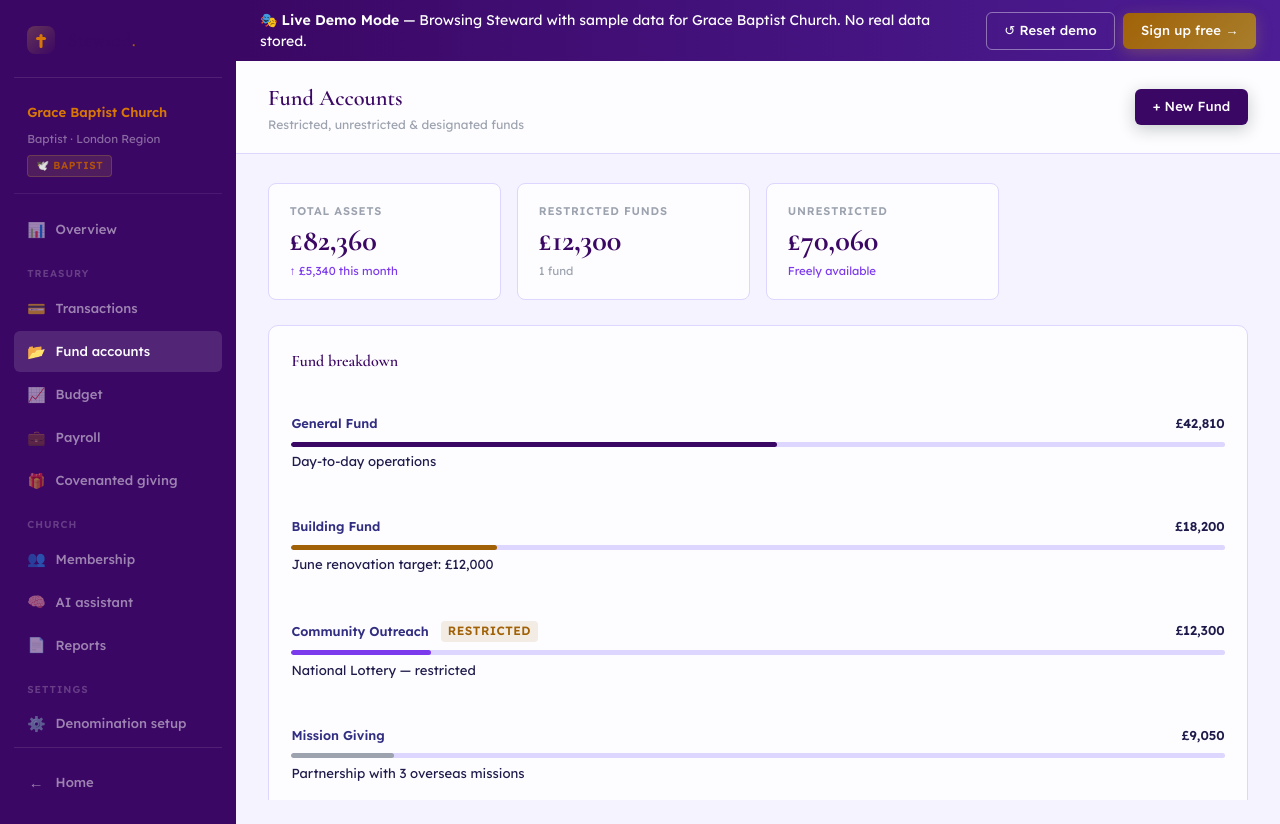
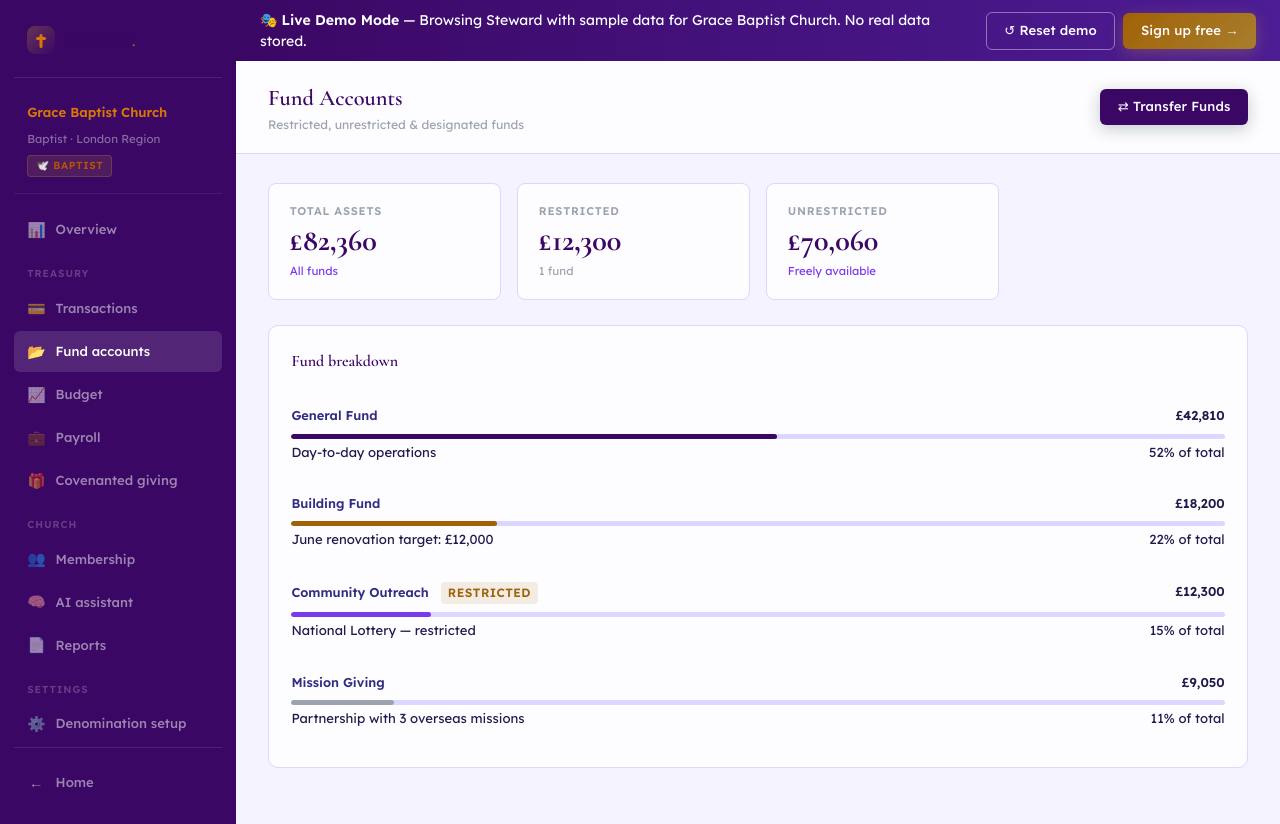
Before and after one commit to jatiopou-dev/Steward-MVP, a Next.js app: page /demo/funds in a window 1280 px wide. Built offline with nearby package versions, Linux system fonts and the light colour scheme.

Commit message:
feat: wire demo funds to context

```diff
--- a/src/app/demo/funds/page.tsx
+++ b/src/app/demo/funds/page.tsx
@@ -1,38 +1,92 @@
 "use client";
-import React from "react";
+import React, { useState } from "react";
 import Topbar from "@/components/dashboard/Topbar";
+import { useDemoState } from "@/contexts/DemoStateContext";
+
+type Transfer = { from: string; to: string; amount: number; date: string };
+
 export default function DemoFunds() {
-  const funds = [
-    { name: "General Fund", balance: "£42,810", pct: 52, color: "var(--forest)", restricted: false, notes: "Day-to-day operations" },
-    { name: "Building Fund", balance: "£18,200", pct: 22, color: "var(--gold)", restricted: false, notes: "June renovation target: £12,000" },
-    { name: "Community Outreach", balance: "£12,300", pct: 15, color: "var(--sage)", restricted: true, notes: "National Lottery — restricted" },
-    { name: "Mission Giving", balance: "£9,050", pct: 11, color: "var(--stone2)", restricted: false, notes: "Partnership with 3 overseas missions" },
-  ];
+  const { state, dispatch } = useDemoState();
+  const [showModal, setShowModal] = useState(false);
+  const [form, setForm] = useState({ from: state.funds[0].name, to: state.funds[1].name, amount: "" });
+  const [transfers, setTransfers] = useState<Transfer[]>([]);
+  const [error, setError] = useState("");
+
+  const total = state.funds.reduce((s, f) => s + f.balance, 0);
+  const restricted = state.funds.filter(f => f.restricted).reduce((s, f) => s + f.balance, 0);
+
+  const doTransfer = () => {
+    setError("");
+    const amt = parseFloat(form.amount);
+    if (!amt || amt <= 0) { setError("Enter a valid amount."); return; }
+    if (form.from === form.to) { setError("Select different funds."); return; }
+    const src = state.funds.find(f => f.name === form.from);
+    if (!src || src.balance < amt) { setError("Insufficient balance in source fund."); return; }
+    dispatch({ type: "TRANSFER_FUNDS", from: form.from, to: form.to, amount: amt });
+    setTransfers(prev => [{ from: form.from, to: form.to, amount: amt, date: new Date().toLocaleDateString("en-GB") }, ...prev]);
+    setForm(f => ({ ...f, amount: "" }));
+    setShowModal(false);
+  };
+
   return (
     <>
-      <Topbar title="Fund Accounts" subtitle="Restricted, unrestricted & designated funds" actions={<button className="btn btn-forest btn-sm">+ New Fund</button>} />
+      <Topbar title="Fund Accounts" subtitle="Restricted, unrestricted & designated funds" actions={<button className="btn btn-forest btn-sm" onClick={() => setShowModal(true)}>⇄ Transfer Funds</button>} />
       <div className="content">
         <div className="kpi-row">
-          <div className="kpi"><div className="kpi-lbl">Total assets</div><div className="kpi-val">£82,360</div><div className="kpi-meta up">↑ £5,340 this month</div></div>
-          <div className="kpi"><div className="kpi-lbl">Restricted funds</div><div className="kpi-val">£12,300</div><div className="kpi-meta neutral">1 fund</div></div>
-          <div className="kpi"><div className="kpi-lbl">Unrestricted</div><div className="kpi-val">£70,060</div><div className="kpi-meta up">Freely available</div></div>
+          <div className="kpi"><div className="kpi-lbl">Total assets</div><div className="kpi-val">£{total.toLocaleString()}</div><div className="kpi-meta up">All funds</div></div>
+          <div className="kpi"><div className="kpi-lbl">Restricted</div><div className="kpi-val">£{restricted.toLocaleString()}</div><div className="kpi-meta neutral">{state.funds.filter(f => f.restricted).length} fund{state.funds.filter(f => f.restricted).length !== 1 ? "s" : ""}</div></div>
+          <div className="kpi"><div className="kpi-lbl">Unrestricted</div><div className="kpi-val">£{(total - restricted).toLocaleString()}</div><div className="kpi-meta up">Freely available</div></div>
         </div>
+
         <div className="card">
           <div className="card-head"><div className="card-title">Fund breakdown</div></div>
-          <div className="fund-rows" style={{ padding: "0.5rem 0" }}>
-            {funds.map((f) => (
+          {state.funds.map(f => {
+            const pct = total > 0 ? Math.round(f.balance / total * 100) : 0;
+            return (
               <div key={f.name} style={{ padding: "1rem 0", borderBottom: "1px solid var(--border)" }}>
                 <div className="fund-head" style={{ marginBottom: "0.5rem" }}>
                   <span className="fund-nm" style={{ fontWeight: 600 }}>{f.name} {f.restricted && <span className="chip chip-gold" style={{ marginLeft: 8, fontSize: "0.75rem" }}>Restricted</span>}</span>
-                  <span style={{ fontWeight: 700, color: "var(--ink)" }}>{f.balance}</span>
+                  <span style={{ fontWeight: 700 }}>£{f.balance.toLocaleString()}</span>
                 </div>
-                <div className="fund-bar"><div className="fund-fill" style={{ width: `${f.pct}%`, background: f.color }}></div></div>
-                <div style={{ fontSize: "0.82rem", color: "var(--fg-muted)", marginTop: "0.35rem" }}>{f.notes}</div>
+                <div className="fund-bar"><div className="fund-fill" style={{ width: `${pct}%`, background: f.color }}></div></div>
+                <div style={{ display: "flex", justifyContent: "space-between", fontSize: "0.82rem", color: "var(--fg-muted)", marginTop: 4 }}>
+                  <span>{f.notes}</span><span>{pct}% of total</span>
+                </div>
               </div>
-            ))}
+            );
+          })}
+        </div>
+
+        {transfers.length > 0 && (
+          <div className="card" style={{ marginTop: "1rem" }}>
+            <div className="card-head"><div className="card-title">Transfer log</div></div>
+            <table className="tbl">
+              <thead><tr><th>Date</th><th>From</th><th>To</th><th>Amount</th></tr></thead>
+              <tbody>
+                {transfers.map((t, i) => (
+                  <tr key={i}><td>{t.date}</td><td>{t.from}</td><td>{t.to}</td><td>£{t.amount.toLocaleString()}</td></tr>
+                ))}
+              </tbody>
+            </table>
+          </div>
+        )}
+      </div>
+
+      {showModal && (
+        <div style={{ position: "fixed", inset: 0, background: "rgba(0,0,0,0.45)", display: "flex", alignItems: "center", justifyContent: "center", zIndex: 1000 }}>
+          <div className="card" style={{ width: 380, padding: "2rem", display: "flex", flexDirection: "column", gap: "1rem" }}>
+            <div className="card-title">Transfer Between Funds</div>
+            <div className="form-grp"><label>From fund</label><select value={form.from} onChange={e => setForm(f => ({ ...f, from: e.target.value }))} style={{ width: "100%", padding: "0.6rem", borderRadius: "8px", border: "1px solid var(--border)", background: "var(--bg)" }}>{state.funds.map(f => <option key={f.name}>{f.name} (£{f.balance.toLocaleString()})</option>)}</select></div>
+            <div className="form-grp"><label>To fund</label><select value={form.to} onChange={e => setForm(f => ({ ...f, to: e.target.value }))} style={{ width: "100%", padding: "0.6rem", borderRadius: "8px", border: "1px solid var(--border)", background: "var(--bg)" }}>{state.funds.map(f => <option key={f.name}>{f.name}</option>)}</select></div>
+            <div className="form-grp"><label>Amount (£)</label><input type="number" value={form.amount} onChange={e => setForm(f => ({ ...f, amount: e.target.value }))} placeholder="0.00" style={{ width: "100%", padding: "0.6rem", borderRadius: "8px", border: "1px solid var(--border)", background: "var(--bg)" }} /></div>
+            {error && <div style={{ color: "var(--rust)", fontSize: "0.88rem" }}>⚠️ {error}</div>}
+            <div style={{ display: "flex", gap: "0.75rem" }}>
+              <button className="btn btn-forest" style={{ flex: 1 }} onClick={doTransfer}>Confirm Transfer</button>
+              <button className="btn btn-outline" style={{ flex: 1 }} onClick={() => { setShowModal(false); setError(""); }}>Cancel</button>
+            </div>
           </div>
         </div>
-      </div>
+      )}
     </>
   );
 }
```
